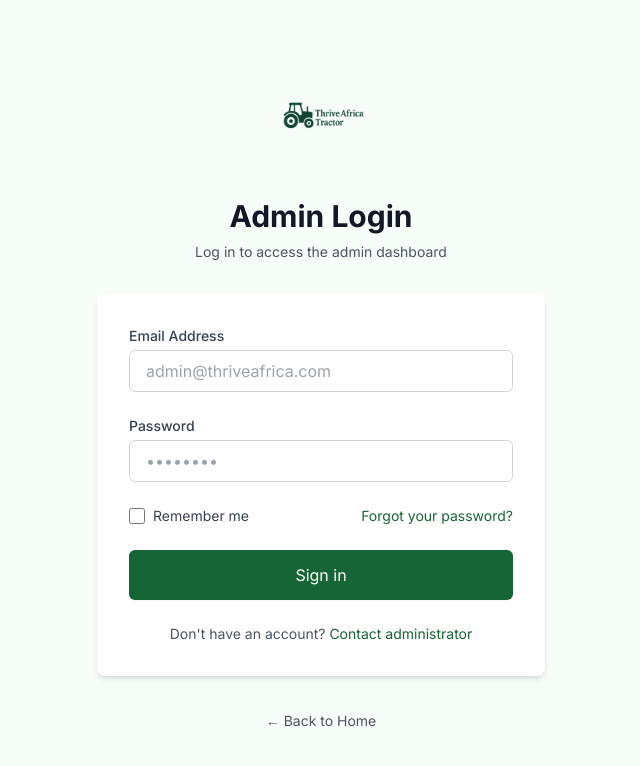
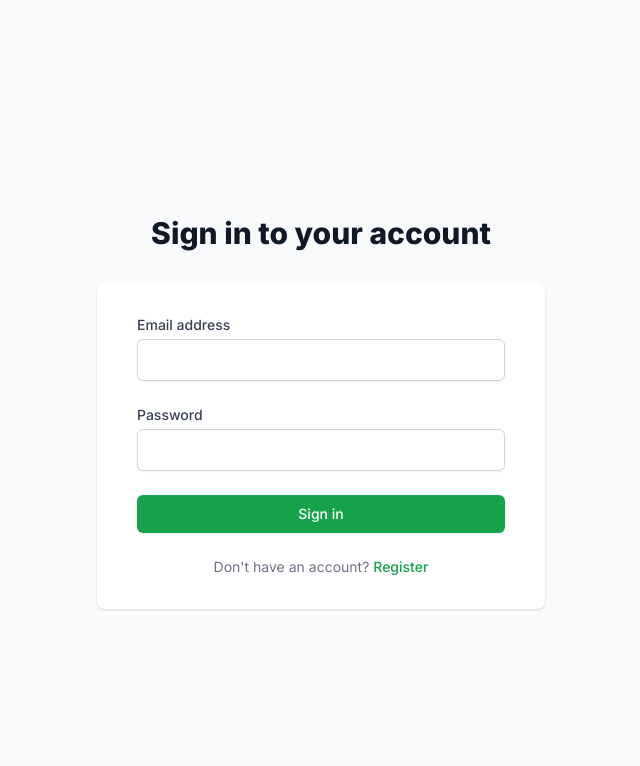
Before and after one commit to munezeromicha/Thrive-Rwanda-Tractor, a Next.js app: page /auth/login in a window 1280 px wide. Shown: the top 766 px of the page, without its empty margins (319-959 px from the left). Built offline with nearby package versions, Linux system fonts and the light colour scheme.

Commit message:
ft-enhancing-auth

```diff
--- a/next.config.js
+++ b/next.config.js
@@ -1,26 +1,24 @@
 /** @type {import('next').NextConfig} */
 const nextConfig = {
   images: {
-    domains: ['res.cloudinary.com'],
+    domains: ['images.unsplash.com', 'res.cloudinary.com'],
   },
-  // Configure which routes should use Node.js runtime
   experimental: {
-    serverComponentsExternalPackages: ['mongoose', 'bcryptjs', 'jose', 'nanoid'],
-    webpackBuildWorker: true
+    serverActions: true,
   },
-  // Configure runtime for all routes
-  webpack: (config, { isServer }) => {
-    if (isServer) {
-      config.externals.push('mongoose');
-    }
-    return config;
+  async headers() {
+    return [
+      {
+        source: '/api/:path*',
+        headers: [
+          { key: 'Access-Control-Allow-Credentials', value: 'true' },
+          { key: 'Access-Control-Allow-Origin', value: '*' },
+          { key: 'Access-Control-Allow-Methods', value: 'GET,DELETE,PATCH,POST,PUT' },
+          { key: 'Access-Control-Allow-Headers', value: 'X-CSRF-Token, X-Requested-With, Accept, Accept-Version, Content-Length, Content-MD5, Content-Type, Date, X-Api-Version' },
+        ],
+      },
+    ];
   },
-  // Disable build traces to prevent stack overflow
-  output: 'standalone',
-  // Configure static page generation
-  staticPageGenerationTimeout: 120,
-  // Configure dynamic routes
-  dynamicParams: true
 };
 
 module.exports = nextConfig;
--- a/src/app/api/auth/me/route.ts
+++ b/src/app/api/auth/me/route.ts
@@ -1,27 +1,28 @@
 // src/app/api/auth/me/route.ts
-import { NextRequest, NextResponse } from 'next/server';
-import { getCurrentUser } from '@/lib/utils/auth';
+import { NextResponse } from 'next/server';
+import { cookies } from 'next/headers';
+import { verifyAuth } from '@/lib/auth';
 
-export async function GET(request: NextRequest) {
+export const dynamic = 'force-dynamic';
+
+export async function GET() {
   try {
-    // Get current user
-    const user = await getCurrentUser();
+    const cookieStore = cookies();
+    const token = cookieStore.get('token')?.value;
 
-    if (!user) {
+    if (!token) {
       return NextResponse.json(
-        { success: false, error: 'Not authenticated' },
+        { error: 'Not authenticated' },
         { status: 401 }
       );
     }
 
-    return NextResponse.json({
-      success: true,
-      data: { user },
-    });
+    const user = await verifyAuth(token);
+    return NextResponse.json(user);
   } catch (error) {
     console.error('Get current user error:', error);
     return NextResponse.json(
-      { success: false, error: 'Failed to get current user' },
+      { error: 'Internal server error' },
       { status: 500 }
     );
   }
--- a/src/app/auth/login/page.tsx
+++ b/src/app/auth/login/page.tsx
@@ -1,96 +1,57 @@
 'use client';
 
-import { useState, FormEvent, useEffect } from 'react';
-import { useRouter, useSearchParams } from 'next/navigation';
+import { useState } from 'react';
+import { useRouter } from 'next/navigation';
 import Link from 'next/link';
-import Image from 'next/image';
-import logo from '../../../../public/images/image/Final_logo.png';
+import { useAuth } from '@/contexts/AuthContext';
 
 export default function LoginPage() {
   const router = useRouter();
-  const searchParams = useSearchParams();
-  const redirect = searchParams.get('redirect') || '/admin';
-
+  const { login } = useAuth();
   const [formData, setFormData] = useState({
     email: '',
     password: '',
   });
+  const [error, setError] = useState('');
+  const [loading, setLoading] = useState(false);
 
-  const [loading, setLoading] = useState(false);
-  const [error, setError] = useState<string | null>(null);
-
-  const handleChange = (e: React.ChangeEvent<HTMLInputElement>) => {
-    const { name, value } = e.target;
-    setFormData(prev => ({ ...prev, [name]: value }));
-    if (error) setError(null);
-  };
-
-  const handleSubmit = async (e: FormEvent) => {
+  const handleSubmit = async (e: React.FormEvent) => {
     e.preventDefault();
-
-    if (!formData.email || !formData.password) {
-      setError('Email and password are required');
-      return;
-    }
-
+    setError('');
     setLoading(true);
 
     try {
-      const response = await fetch('/api/auth/login', {
-        method: 'POST',
-        headers: {
-          'Content-Type': 'application/json',
-        },
-        body: JSON.stringify(formData),
-      });
-
-      const data = await response.json();
-
-      if (!response.ok) {
-        throw new Error(data.error || 'Login failed');
-      }
-
-      router.push(redirect);
-      router.refresh();
-    } catch (error: any) {
-      setError(error.message || 'Login failed');
+      await login(formData.email, formData.password);
+      router.push('/dashboard');
+    } catch (err) {
+      setError(err instanceof Error ? err.message : 'Failed to login');
+    } finally {
       setLoading(false);
     }
   };
 
   return (
-    <div className="min-h-screen bg-[#F7FEF9] flex items-center justify-center py-12 px-4 sm:px-6 lg:px-8">
-      <div className="max-w-md w-full space-y-8">
-        <div className="text-center">
-          <Link href="/" className="inline-flex items-center justify-center">
-            <Image
-              src={logo}
-              alt="Thrive Africa Tractor"
-              width={100}
-              height={100}
-              className="mx-auto"
-            />
-          </Link>
-          <h2 className="mt-6 text-3xl font-bold text-gray-900">
-            Admin Login
+    <div className="min-h-screen bg-gray-50 flex flex-col justify-center py-12 sm:px-6 lg:px-8">
+      <div className="sm:mx-auto sm:w-full sm:max-w-md">
+        <h2 className="mt-6 text-center text-3xl font-extrabold text-gray-900">
+          Sign in to your account
         </h2>
-          <p className="mt-2 text-sm text-gray-600">
-            Log in to access the admin dashboard
-          </p>
       </div>
 
-        <div className="bg-white p-8 rounded-lg shadow-md">
+      <div className="mt-8 sm:mx-auto sm:w-full sm:max-w-md">
+        <div className="bg-white py-8 px-4 shadow sm:rounded-lg sm:px-10">
+          <form className="space-y-6" onSubmit={handleSubmit}>
             {error && (
-            <div className="bg-red-50 text-red-700 p-4 rounded-md mb-6">
+              <div className="bg-red-50 border border-red-200 text-red-600 px-4 py-3 rounded">
                 {error}
               </div>
             )}
 
-          <form className="space-y-6" onSubmit={handleSubmit}>
             <div>
               <label htmlFor="email" className="block text-sm font-medium text-gray-700">
-                Email Address
+                Email address
               </label>
+              <div className="mt-1">
                 <input
                   id="email"
                   name="email"
@@ -98,16 +59,17 @@ export default function LoginPage() {
                   autoComplete="email"
                   required
                   value={formData.email}
-                onChange={handleChange}
-                className="mt-1 w-full px-4 py-2 border border-gray-300 rounded-md focus:outline-none focus:ring-2 focus:ring-[#166534] focus:border-transparent"
-                placeholder="admin@thriveafrica.com"
+                  onChange={(e) => setFormData({ ...formData, email: e.target.value })}
+                  className="appearance-none block w-full px-3 py-2 border border-gray-300 rounded-md shadow-sm placeholder-gray-400 focus:outline-none focus:ring-green-500 focus:border-green-500"
                 />
+              </div>
             </div>
 
             <div>
               <label htmlFor="password" className="block text-sm font-medium text-gray-700">
                 Password
               </label>
+              <div className="mt-1">
                 <input
                   id="password"
                   name="password"
@@ -115,29 +77,9 @@ export default function LoginPage() {
                   autoComplete="current-password"
                   required
                   value={formData.password}
-                onChange={handleChange}
-                className="mt-1 w-full px-4 py-2 border border-gray-300 rounded-md focus:outline-none focus:ring-2 focus:ring-[#166534] focus:border-transparent"
-                placeholder="••••••••"
+                  onChange={(e) => setFormData({ ...formData, password: e.target.value })}
+                  className="appearance-none block w-full px-3 py-2 border border-gray-300 rounded-md shadow-sm placeholder-gray-400 focus:outline-none focus:ring-green-500 focus:border-green-500"
                 />
-            </div>
-
-            <div className="flex items-center justify-between">
-              <div className="flex items-center">
-                <input
-                  id="remember-me"
-                  name="remember-me"
-                  type="checkbox"
-                  className="h-4 w-4 text-[#166534] focus:ring-[#166534] border-gray-300 rounded"
-                />
-                <label htmlFor="remember-me" className="ml-2 block text-sm text-gray-700">
-                  Remember me
-                </label>
-              </div>
-
-              <div className="text-sm">
-                <Link href="/auth/forgot-password" className="text-[#166534] hover:text-green-700">
-                  Forgot your password?
-                </Link>
               </div>
             </div>
 
@@ -145,27 +87,25 @@ export default function LoginPage() {
               <button
                 type="submit"
                 disabled={loading}
-                className="w-full py-3 px-4 border border-transparent rounded-md shadow-sm text-white bg-[#166534] hover:bg-green-700 focus:outline-none focus:ring-2 focus:ring-offset-2 focus:ring-[#166534] disabled:opacity-70"
+                className="w-full flex justify-center py-2 px-4 border border-transparent rounded-md shadow-sm text-sm font-medium text-white bg-green-600 hover:bg-green-700 focus:outline-none focus:ring-2 focus:ring-offset-2 focus:ring-green-500 disabled:opacity-50"
               >
                 {loading ? 'Signing in...' : 'Sign in'}
               </button>
             </div>
           </form>
 
-          <div className="mt-6 text-center">
-            <p className="text-sm text-gray-600">
-              Don&apos;t have an account?{' '}
-              <Link href="/auth/register" className="text-[#166534] hover:text-green-700">
-                Contact administrator
+          <div className="mt-6">
+            <div className="relative">
+              <div className="relative flex justify-center text-sm">
+                <span className="px-2 bg-white text-gray-500">
+                  Don't have an account?{' '}
+                  <Link href="/auth/register" className="font-medium text-green-600 hover:text-green-500">
+                    Register
                   </Link>
-            </p>
+                </span>
               </div>
             </div>
-
-        <div className="text-center mt-6">
-          <Link href="/" className="text-sm text-gray-600 hover:text-[#166534]">
-            &larr; Back to Home
-          </Link>
+          </div>
         </div>
       </div>
     </div>
--- a/src/app/layout.tsx
+++ b/src/app/layout.tsx
@@ -2,6 +2,7 @@
 import type { Metadata } from 'next';
 import { Inter } from 'next/font/google';
 import './globals.css';
+import { AuthProvider } from '@/contexts/AuthContext';
 
 const inter = Inter({ subsets: ['latin'] });
 
@@ -18,7 +19,9 @@ export default function RootLayout({
   return (
     <html lang="en">
       <body className={inter.className}>
-        {children}
+        <AuthProvider>
+          {children}
+        </AuthProvider>
       </body>
     </html>
   );
--- /dev/null
+++ b/src/contexts/AuthContext.tsx
@@ -0,0 +1,49 @@
+'use client';
+
+import { createContext, useContext, useState, ReactNode } from 'react';
+
+interface AuthContextType {
+  login: (email: string, password: string) => Promise<void>;
+  logout: () => void;
+  user: any | null;
+}
+
+const AuthContext = createContext<AuthContextType | undefined>(undefined);
+
+export function AuthProvider({ children }: { children: ReactNode }) {
+  const [user, setUser] = useState<any | null>(null);
+
+  const login = async (email: string, password: string) => {
+    const response = await fetch('/api/auth/login', {
+      method: 'POST',
+      headers: { 'Content-Type': 'application/json' },
+      body: JSON.stringify({ email, password }),
+    });
+
+    if (!response.ok) {
+      const error = await response.json();
+      throw new Error(error.error || 'Login failed');
+    }
+
+    const data = await response.json();
+    setUser(data.user);
+  };
+
+  const logout = () => {
+    setUser(null);
+  };
+
+  return (
+    <AuthContext.Provider value={{ login, logout, user }}>
+      {children}
+    </AuthContext.Provider>
+  );
+}
+
+export function useAuth() {
+  const context = useContext(AuthContext);
+  if (context === undefined) {
+    throw new Error('useAuth must be used within an AuthProvider');
+  }
+  return context;
+}
```
Lines whose indentation alone changed are shown as unchanged.
